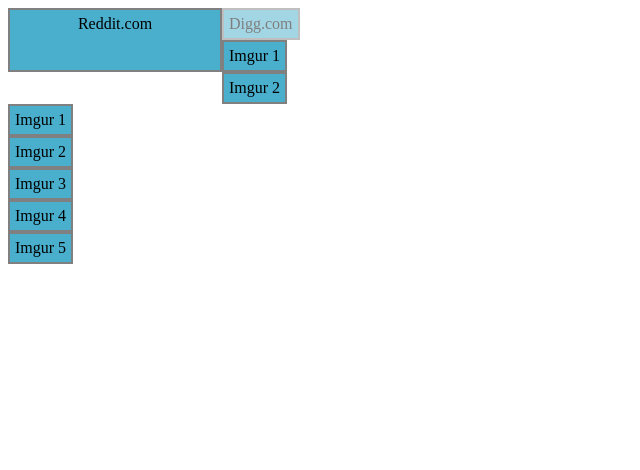
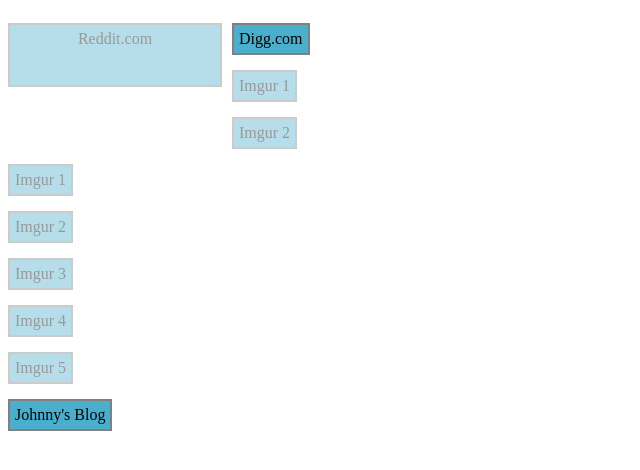
Before and after one commit to WhySearchTwice/AngelHack2012, a Flask app: page /timeline in a window 1280 px wide. Shown: the top 470 px of the page, without its empty margins (0-640 px from the left). Run offline with Flask 2, Linux system fonts and the light colour scheme; some libraries are stand-ins or nearby versions.

Commit message:
more styling for timeline

```diff
--- a/templates/timeline.html
+++ b/templates/timeline.html
@@ -14,16 +14,18 @@
             clear: both;
             overflow: hidden;
             position: relative;
+			margin-top: 15px;
         }
 
-		.mfreq {
-			background-color: rgb(255,0,0); opacity: 0.5;
+		.hfreq {
+			background-color: rgb(255,0,0); opacity: 0.4;
 		}
 
         .stem {
             float: left;
             overflow: hidden;
             position: relative;
+			margin-left: 10px;
         }
 
         .site {
@@ -38,31 +40,35 @@
 </head>
 <body>
     <div id="timeline" class="branch">
-        <div class="site big">Reddit.com</div>
+        <div class="site big hfreq">Reddit.com</div>
         <div class="stem">
-            <div class="site mfreq">Digg.com</div>
+            <div class="site">Digg.com</div>
             <div class="branch">
-                <div class="site">Imgur 1</div>
+                <div class="site hfreq">Imgur 1</div>
             </div>
             <div class="branch">
-                <div class="site">Imgur 2</div>
+                <div class="site hfreq">Imgur 2</div>
             </div>
         </div>
-        <div class="branch">
+        <div class="branch hfreq">
             <div class="site">Imgur 1</div>
         </div>
-        <div class="branch">
+        <div class="branch hfreq">
             <div class="site">Imgur 2</div>
         </div>
-        <div class="branch">
+        <div class="branch hfreq">
             <div class="site">Imgur 3</div>
         </div>
-        <div class="branch">
+        <div class="branch hfreq">
             <div class="site">Imgur 4</div>
         </div>
-        <div class="branch">
+        <div class="branch hfreq">
             <div class="site">Imgur 5</div>
         </div>
     </div>
+
+	<div id="timeline" class="branch">
+        <div class="site">Johnny's Blog</div>
+	</div>
 </body>
 </html>
```
